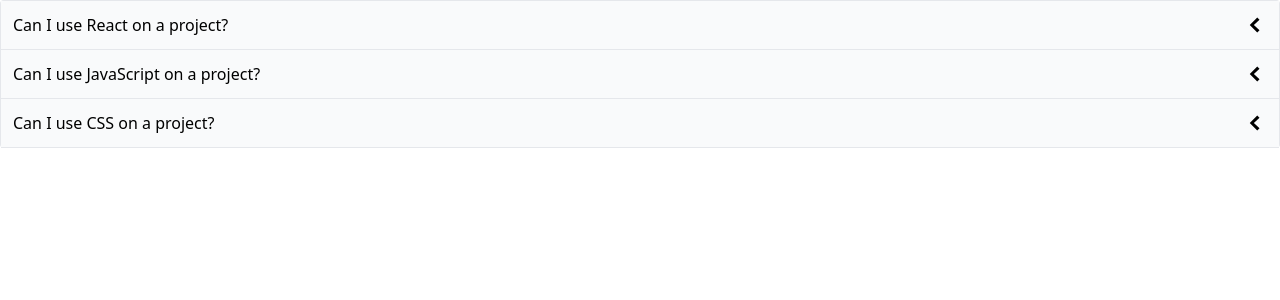
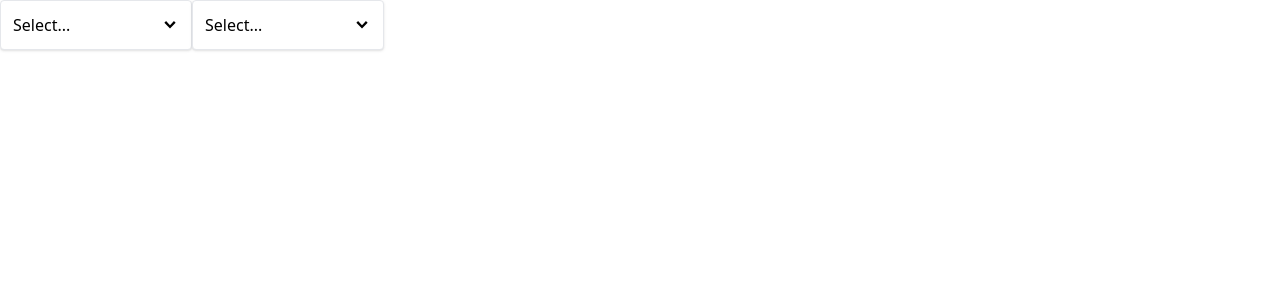
Before and after one commit to duncrob/react-course-udemy, a React (Create React App) app in the folder comps/: page / in a window 1280 px wide. Shown: the top 300 px of the page. Built offline with nearby package versions, Linux system fonts and the light colour scheme.

Commit message:
Finished dropdown implementation utilizing useRef

```diff
--- a/comps/src/App.js
+++ b/comps/src/App.js
@@ -1,25 +1,25 @@
-import Accordion from "./components/Accordion";
+import Dropdown from "./components/Dropdown";
+import { useState } from "react";
 
 function App() {
-  const items = [
-    {
-      id: 'dasasd',
-      label: 'Can I use React on a project?',
-      content: 'You can use React on any project you want. You can use React on any project you want. You can use React on any project you want. You can use React on any project you want.'
-    },
-    {
-      id: 'asfddasfasdf',
-      label: 'Can I use JavaScript on a project?',
-      content: 'You can use JavaScript on any project you want. You can use JavaScript on any project you want. You can use JavaScript on any project you want. You can use JavaScript on any project you want.'
-    },
-    {
-      id: 'gasahadfgf',
-      label: 'Can I use CSS on a project?',
-      content: 'You can use CSS on any project you want. You can use CSS on any project you want. You can use CSS on any project you want. You can use CSS on any project you want.'
-    }
-  ];
+  const [selection, setSelection] = useState(null);
 
-  return <Accordion items={items} />;
+  const handleSelect = (option) => {
+    setSelection(option);
+  };
+
+  const options = [
+    { label: 'Red', value: 'red' },
+    { label: 'Green', value: 'green' },
+    { label: 'Blue', value: 'blue' }
+  ]
+
+  return (
+    <div className="flex">
+      <Dropdown options={options} value={selection} onChange={handleSelect} />
+      <Dropdown options={options} value={selection} onChange={handleSelect} />
+    </div>
+  )
 }
 
 export default App;
--- /dev/null
+++ b/comps/src/components/Dropdown.js
@@ -0,0 +1,55 @@
+import { useState, useEffect, useRef } from "react";
+import { GoChevronDown } from 'react-icons/go'
+import Panel from "./Panel";
+
+function Dropdown({ options, value, onChange }) {
+  const [isOpen, setIsOpen] = useState(false);
+  const divEl = useRef();
+
+  useEffect(() => {
+    const handler = (event) => {
+      if (!divEl.current) {
+        return;
+      }
+
+      if (!divEl.current.contains(event.target)) {
+        setIsOpen(false);
+      }
+    };
+
+    document.addEventListener('click', handler, true);
+
+    return () => {
+      document.removeEventListener('click', handler);
+    };
+  }, []);
+
+  const handleClick = () => {
+    setIsOpen(!isOpen);
+  };
+
+  const handleOptionClick = (option) => {
+    // close dropdown
+    setIsOpen(false);
+    // what option did the user click on???
+    onChange(option);
+  }
+
+  const renderedOptions = options.map((option) => {
+    return <div className="hover:bg-sky-100 rounded cursor-pointer p-1" onClick={() => handleOptionClick(option)} key={option.value}>
+      {option.label}
+    </div>
+  });
+
+  return (
+    <div ref={divEl} className="w-48 relative">
+      <Panel className="flex justify-between items-center cursor-pointer" onClick={handleClick}>
+        {value?.label || 'Select...'}
+        <GoChevronDown className="text-lg" />
+      </Panel>
+      {isOpen && <Panel className="absolute top-full">{renderedOptions}</Panel>}
+    </div>
+  )
+}
+
+export default Dropdown;
--- /dev/null
+++ b/comps/src/components/Panel.js
@@ -0,0 +1,12 @@
+import classNames from 'classnames';
+
+function Panel({ children, className, ...rest }) {
+  const finalClassNames = classNames(
+    'border rounded p-3 shadow bg-white w-full',
+    className
+  );
+
+  return <div {...rest} className={finalClassNames}>{children}</div>
+}
+
+export default Panel;
--- /dev/null
+++ b/comps/src/pages/AccordionPage.js
@@ -0,0 +1,25 @@
+import Accordion from "../components/Accordion";
+
+function AccordionPage() {
+  const items = [
+    {
+      id: 'dasasd',
+      label: 'Can I use React on a project?',
+      content: 'You can use React on any project you want. You can use React on any project you want. You can use React on any project you want. You can use React on any project you want.'
+    },
+    {
+      id: 'asfddasfasdf',
+      label: 'Can I use JavaScript on a project?',
+      content: 'You can use JavaScript on any project you want. You can use JavaScript on any project you want. You can use JavaScript on any project you want. You can use JavaScript on any project you want.'
+    },
+    {
+      id: 'gasahadfgf',
+      label: 'Can I use CSS on a project?',
+      content: 'You can use CSS on any project you want. You can use CSS on any project you want. You can use CSS on any project you want. You can use CSS on any project you want.'
+    }
+  ];
+
+  return <Accordion items={items} />;
+}
+
+export default AccordionPage;
```
